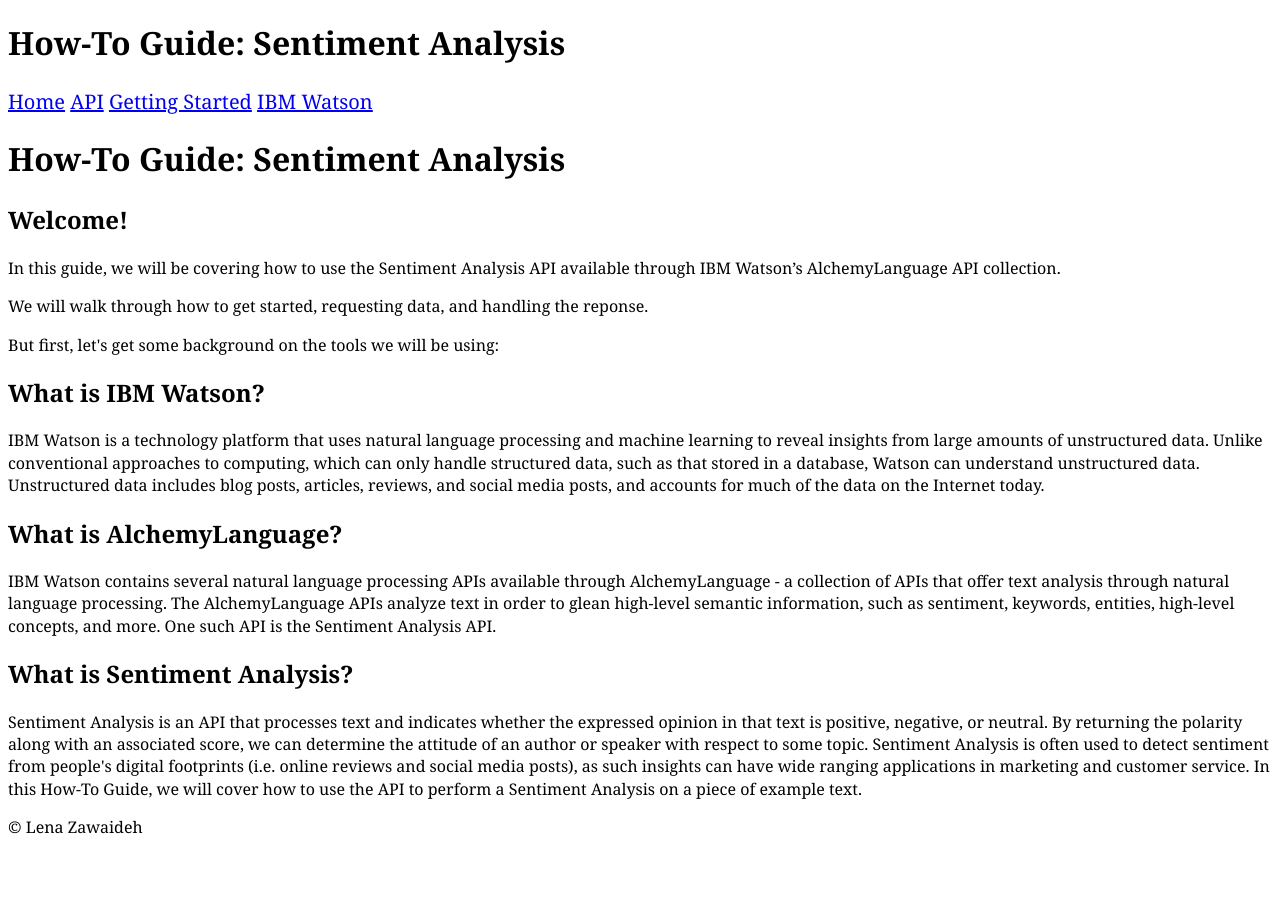
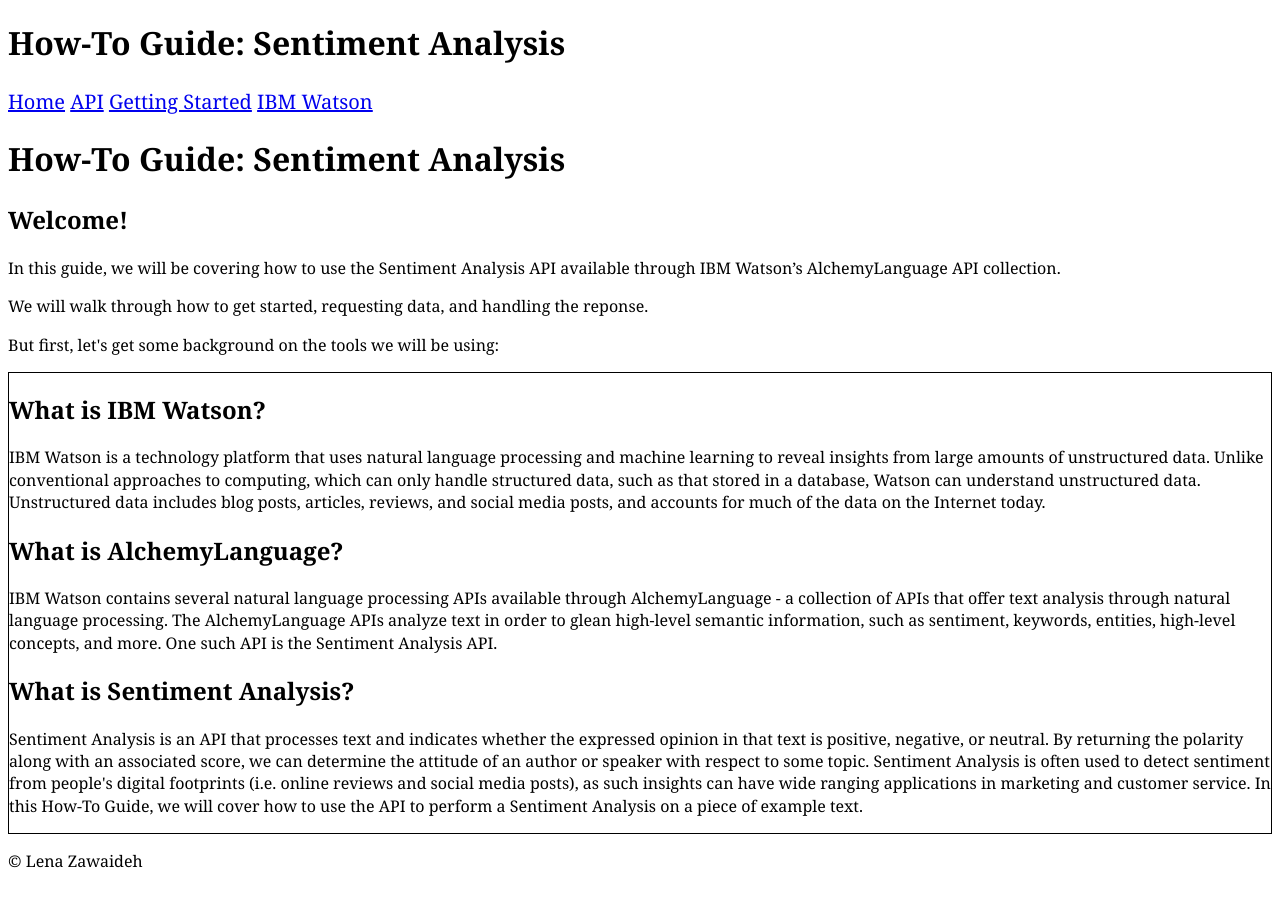
Before and after one commit to lenaz/How-To-Guide, a Jekyll site: the page built from index.html, in a window 1280 px wide. Built offline with Jekyll 4.4.1, drawn with Linux system fonts in a browser that asks for light colours; Markdown is read by kramdown in place of the engine named in the settings.

Commit message:
Adding CSS border to Definitions section

```diff
--- a/css/common.css
+++ b/css/common.css
@@ -23,3 +23,7 @@ html {
 .nav-top {
     font-size: 1.25rem;
 }
+
+.definitions {
+    border: 1px solid black;
+}
--- a/index.html
+++ b/index.html
@@ -10,9 +10,11 @@ layout: default
 <p>We will walk through how to get started, requesting data, and handling the reponse.</p>
 <p>But first, let's get some background on the tools we will be using:</p>
 
+<div class="definitions">
 <h2>What is IBM Watson?</h2>
 <p>IBM Watson is a technology platform that uses natural language processing and machine learning to reveal insights from large amounts of unstructured data. Unlike conventional approaches to computing, which can only handle structured data, such as that stored in a database, Watson can understand unstructured data. Unstructured data includes blog posts, articles, reviews, and social media posts, and accounts for much of the data on the Internet today.</p>
 <h2>What is AlchemyLanguage?</h2>
 <p>IBM Watson contains several natural language processing APIs available through AlchemyLanguage - a collection of APIs that offer text analysis through natural language processing. The AlchemyLanguage APIs analyze text in order to glean high-level semantic information, such as sentiment, keywords, entities, high-level concepts, and more. One such API is the Sentiment Analysis API.</p>
 <h2>What is Sentiment Analysis?</h2>
 <p>Sentiment Analysis is an API that processes text and indicates whether the expressed opinion in that text is positive, negative, or neutral. By returning the polarity along with an associated score, we can determine the attitude of an author or speaker with respect to some topic. Sentiment Analysis is often used to detect sentiment from people's digital footprints (i.e. online reviews and social media posts), as such insights can have wide ranging applications in marketing and customer service. In this How-To Guide, we will cover how to use the API to perform a Sentiment Analysis on a piece of example text.</p>
+</div>
```
